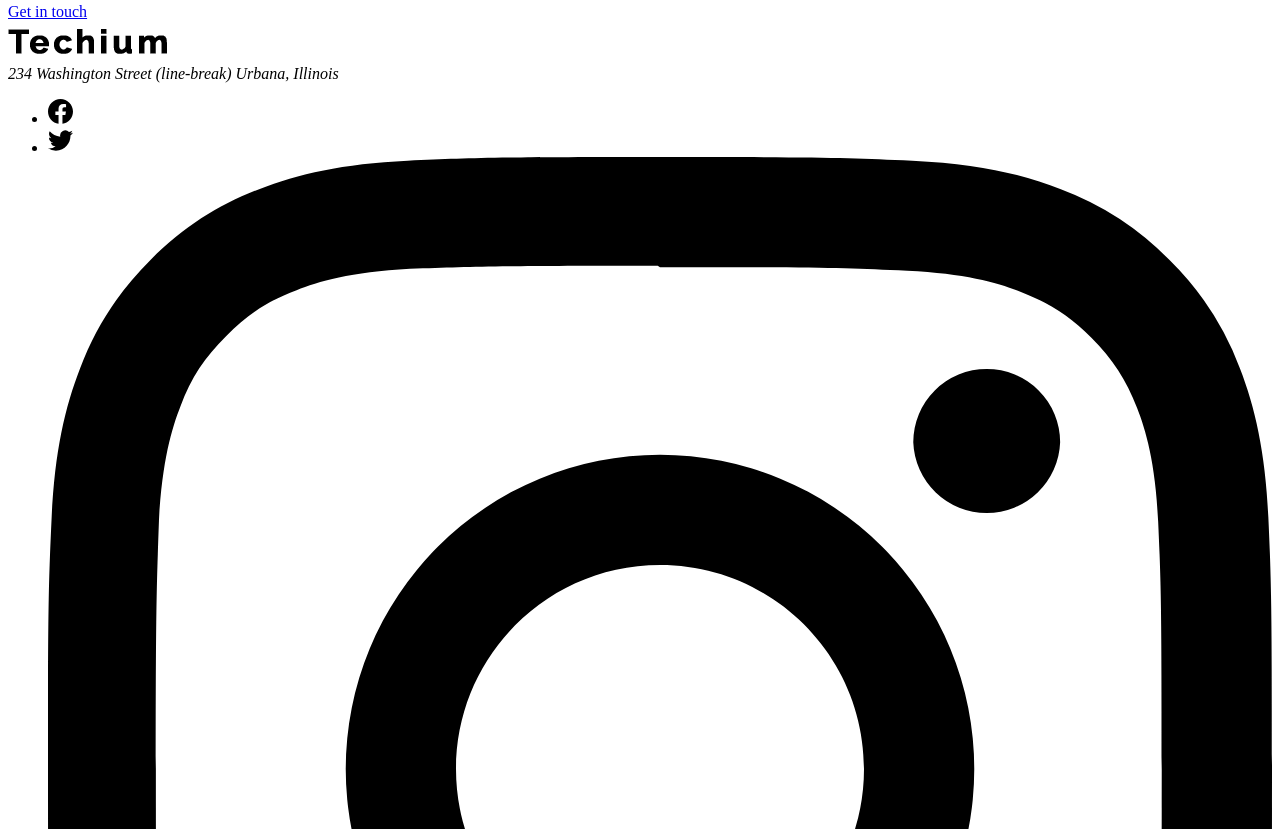
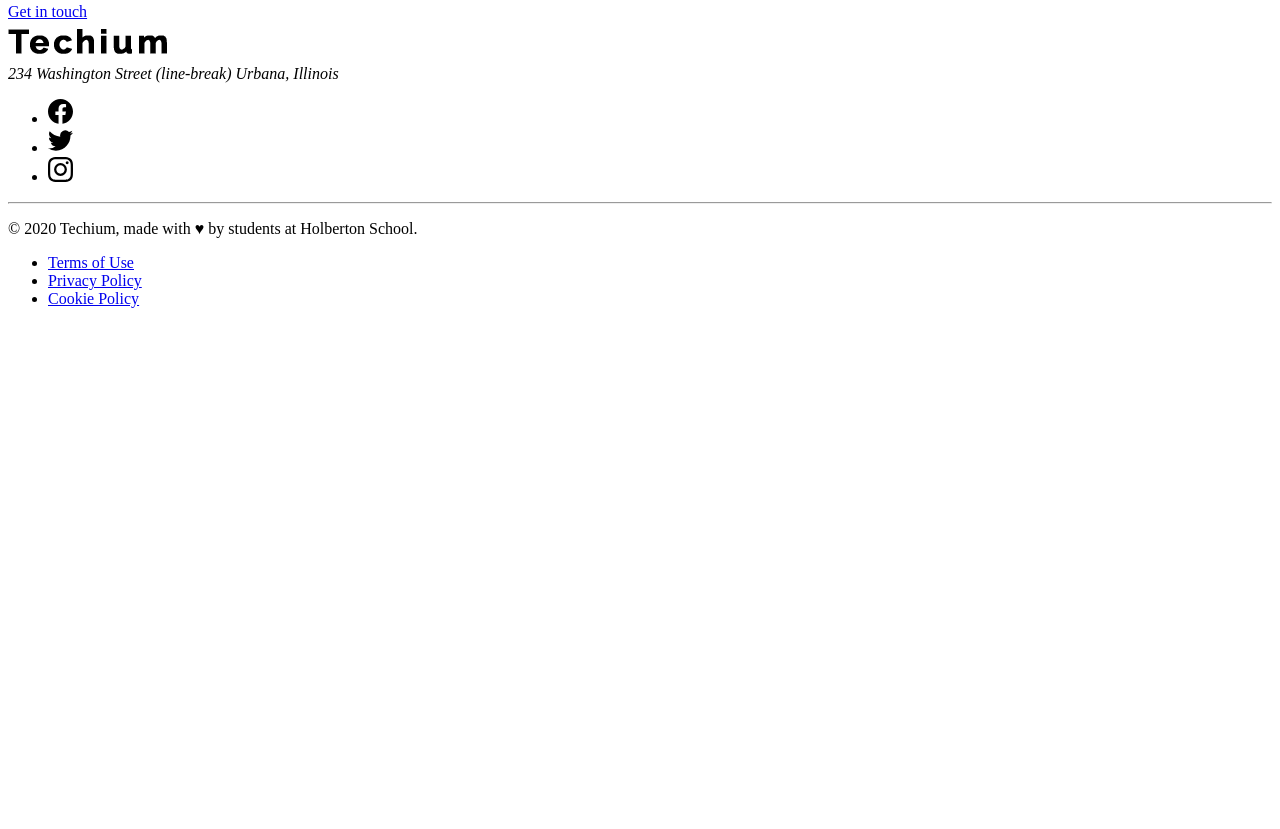
Before and after one commit to ronniebm/holbertonschool-web_front_end, a plain HTML site: page 0x00-html_advanced/index.html in a window 1280 px wide. Shown: the part 3511-4340 px from the top of the page. After the commit the page ends 3835 px from the top, so only its background shows below. Drawn offline with Linux system fonts and the light colour scheme.

Commit message:
fixing excercise 37

```diff
--- a/0x00-html_advanced/index.html
+++ b/0x00-html_advanced/index.html
@@ -168,7 +168,7 @@
     </main>
     <!-- Footer -->
     <footer>
-      <img src="./logo-black.png" alt="Techium logo" width="160" height="40">
+      <img src="logo-black.png" alt="Techium logo" width="160" height="40">
       <address>234 Washington Street (line-break) Urbana, Illinois</address>
       <div>
         <ul>
@@ -180,8 +180,7 @@
                 </title>
                 <path d="M23.998 12c0-6.628-5.372-12-11.999-12C5.372 0 0 5.372 0 12c0 5.988 4.388 10.952 10.124 11.852v-8.384H7.078v-3.469h3.046V9.356c0-3.008 1.792-4.669 4.532-4.669 1.313 0 2.686.234 2.686.234v2.953H15.83c-1.49 0-1.955.925-1.955 1.874V12h3.328l-.532 3.469h-2.796v8.384c5.736-.9 10.124-5.864 10.124-11.853z"/>
               </svg>
-            </a>
-          </li>
+            </a></li>
           <li>
             <a href="https://twitter.com/holbertonschool">
               <svg viewbox="0 0 24 24" xmlns="http://www.w3.org/2000/svg" width="25px" height="25px">
@@ -193,8 +192,8 @@
             </a>
           </li>
           <li>
-            <a href="https://www.instagram.com/holbertonschool/" width="25px" height="25px">
-              <svg viewbox="0 0 24 24" xmlns="http://www.w3.org/2000/svg">
+            <a href="https://www.instagram.com/holbertonschool/">
+              <svg viewbox="0 0 24 24" xmlns="http://www.w3.org/2000/svg"  width="25px" height="25px">
                 <title>
                   Instagram icon
                 </title>
@@ -207,9 +206,11 @@
       <hr>
       <p>© 2020 Techium, made with ♥ by students at Holberton School.</p>
       <div>
-        <a href="#">Terms of Use</a>
-        <a href="#">Privacy Policy</a>
-        <a href="#">Cookie Policy</a>
+        <ul>
+          <li><a href="#">Terms of Use</a></li>
+          <li><a href="#">Privacy Policy</a></li>
+          <li><a href="#">Cookie Policy</a></li>
+        </ul>
       </div>
   </footer>
   </body>
```
Lines whose indentation alone changed are shown as unchanged.
